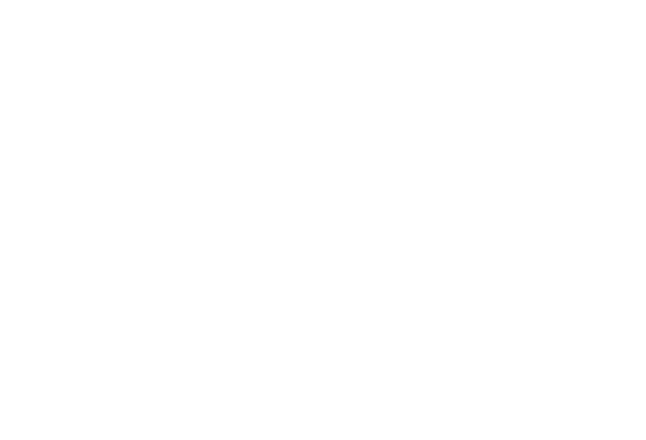
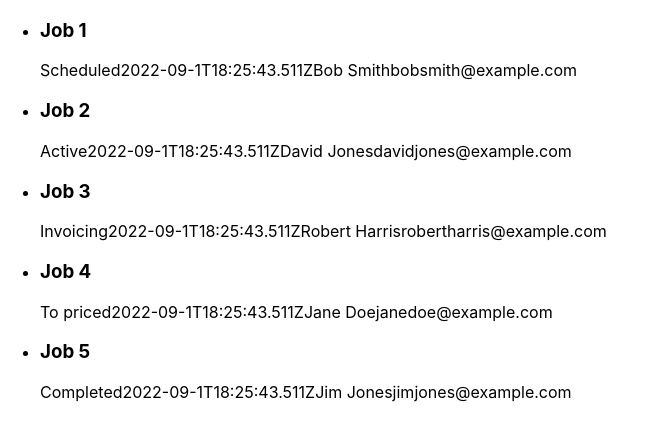
Before and after one commit to Campbellmoroney/Tradie-Job-Front-end-App, a React (Create React App) app in the folder client/: page / in a window 1280 px wide. Shown: the top 440 px of the page, without its empty margins (0-646 px from the left). Built offline with nearby package versions, Linux system fonts and the light colour scheme.

Commit message:
Created JobList component. Jobs render on page

```diff
--- a/client/src/App.js
+++ b/client/src/App.js
@@ -1,8 +1,14 @@
 import "./App.css";
 import React, { useState } from "react";
+import JobList from "./components/JobList";
+import jobs from "./data/jobs.json";
 
 const App = () => {
-  return <></>;
-}
+  return (
+    <>
+      <JobList jobs={jobs} />
+    </>
+  );
+};
 
 export default App;
--- a/client/src/components/JobList.js
+++ b/client/src/components/JobList.js
@@ -0,0 +1,33 @@
+import Job from "./Job";
+import React from "react";
+
+const JobList = ({ jobs }) => {
+  if (!Array.isArray(jobs)) {
+    return (
+      <>
+        <p>No jobs found!</p>
+      </>
+    );
+  }
+
+  return (
+    <div>
+      <ul>
+        {jobs.map((job) => {
+          return (
+            <Job
+              key={job.id}
+              title={job.title}
+              status={job.status}
+              date_created={job.date_created}
+              client_name={job.client_name}
+              client_email={job.client_email}
+            />
+          );
+        })}
+      </ul>
+    </div>
+  );
+};
+
+export default JobList;
--- a/client/src/data/jobs.json
+++ b/client/src/data/jobs.json
@@ -1,5 +1,6 @@
 [
   {
+    "id": 1,
     "title": "Job 1",
     "status": "Scheduled",
     "date_created": "2022-09-1T18:25:43.511Z",
@@ -7,6 +8,7 @@
     "client_email": "bobsmith@example.com"
   },
   {
+    "id": 2,
     "title": "Job 2",
     "status": "Active",
     "date_created": "2022-09-1T18:25:43.511Z",
@@ -14,6 +16,7 @@
     "client_email": "davidjones@example.com"
   },
   {
+    "id": 3,
     "title": "Job 3",
     "status": "Invoicing",
     "date_created": "2022-09-1T18:25:43.511Z",
@@ -21,6 +24,7 @@
     "client_email": "robertharris@example.com"
   },
   {
+    "id": 4,
     "title": "Job 4",
     "status": "To priced",
     "date_created": "2022-09-1T18:25:43.511Z",
@@ -28,6 +32,7 @@
     "client_email": "janedoe@example.com"
   },
   {
+    "id": 5,
     "title": "Job 5",
     "status": "Completed",
     "date_created": "2022-09-1T18:25:43.511Z",
```
